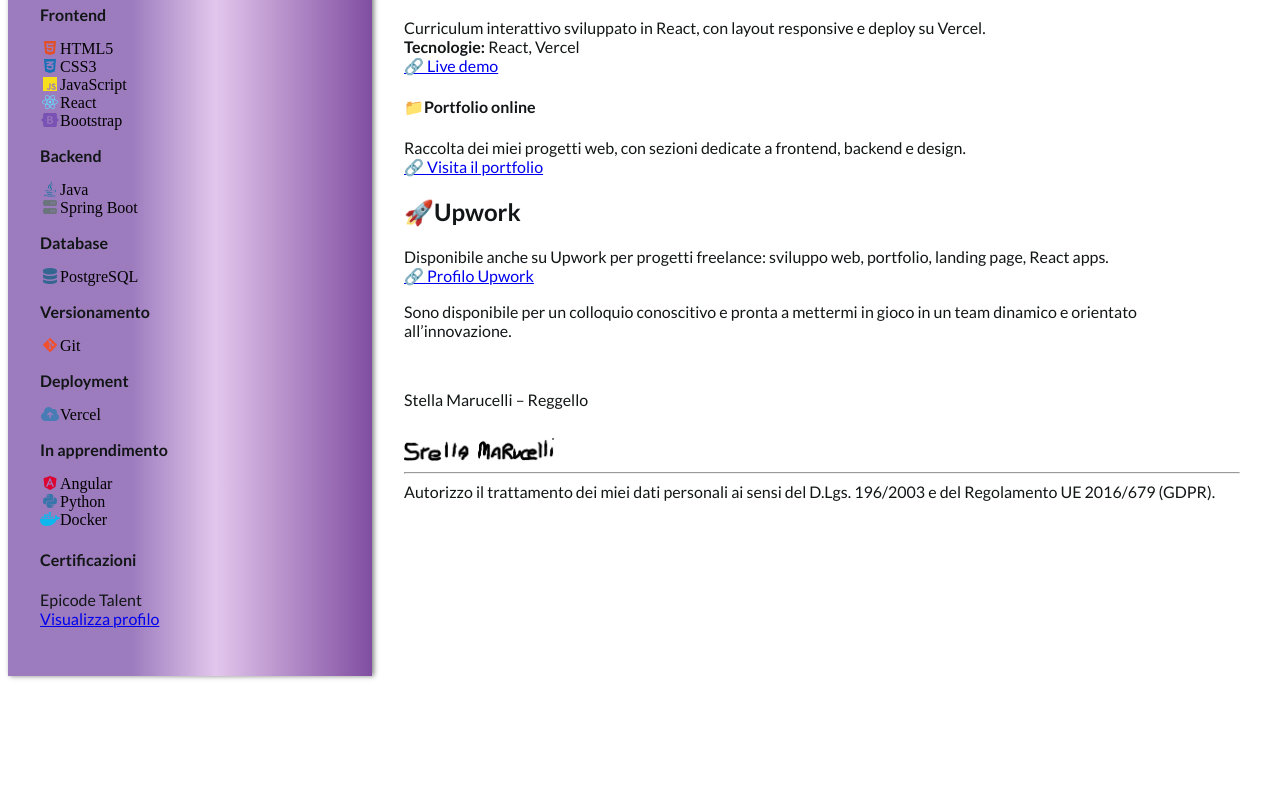
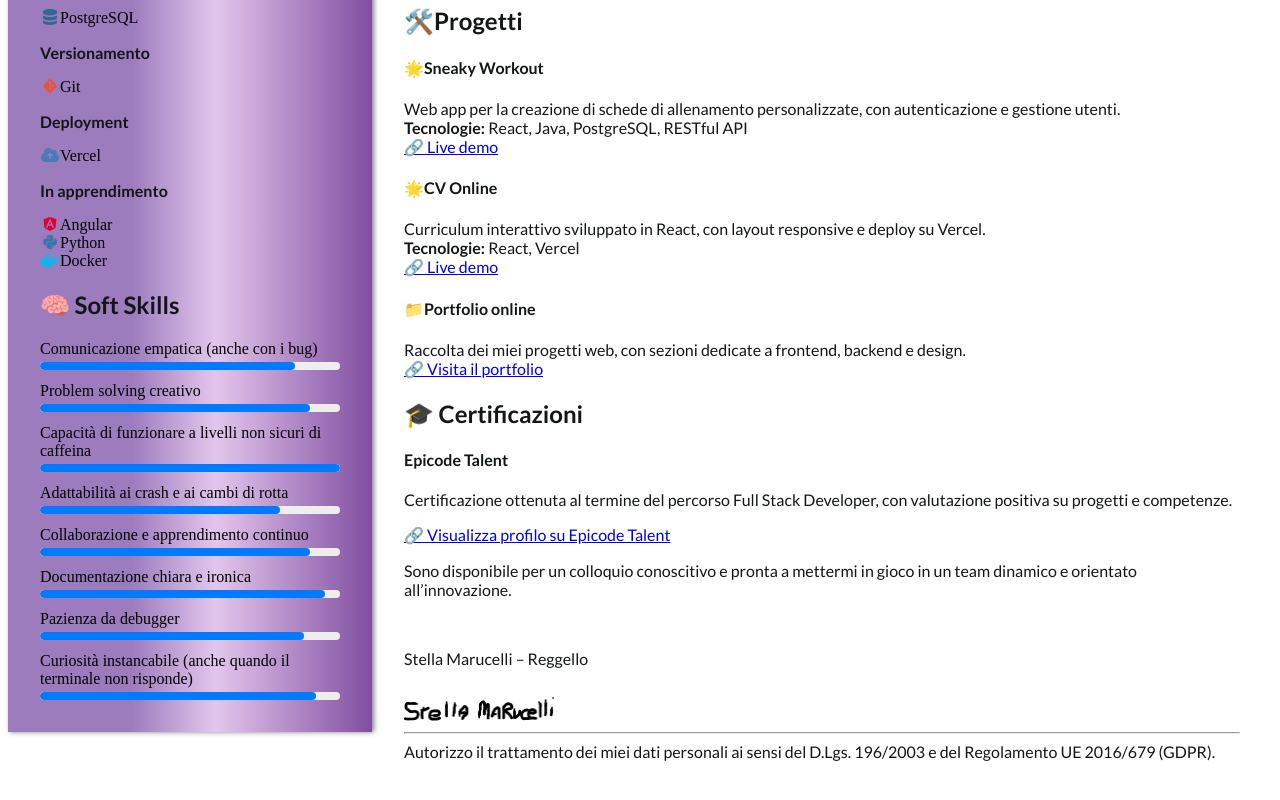
Before and after one commit to 11292-stella/cv-stella-marucelli, a React (Vite) app: page / in a window 1280 px wide. Shown: the part 1040-1840 px from the top of the page. Before the commit the page ends 1724 px from the top, so only its background shows below. Built offline with nearby package versions, Linux system fonts and the light colour scheme.

Commit message:
Primo commit

```diff
--- a/src/Cv.jsx
+++ b/src/Cv.jsx
@@ -74,15 +74,7 @@ const Cv = function () {
           </a>
         </p>
         {/* ... */}
-        <h2>Profilo</h2>
-        <p>
-          Sviluppatrice full stack con una forte passione per il design
-          funzionale e l’interazione utente. Dopo un percorso formativo
-          intensivo con Epicode, ho realizzato diversi progetti web che spaziano
-          dal frontend dinamico al backend in Java. Ogni progetto è stato
-          un’occasione per crescere, superare ostacoli e consolidare competenze
-          tecniche e creative
-        </p>
+
         <h2>Lingue</h2>
         <p>Inglese - base</p>
 
@@ -180,21 +172,62 @@ const Cv = function () {
               <i className="fab fa-docker" style={{ color: "#0db7ed" }}></i>
               <span>Docker</span>
             </div>
-          </div>
-
-          <div className="project">
-            <h4>Certificazioni</h4>
-            <p>
-              Epicode Talent
-              <br />
-              <a
-                href="https://talent.epicode.com/talent/549fd8c5-b132-433a-8a03-c38daf4a8960"
-                target="_blank"
-                rel="noopener noreferrer"
-              >
-                Visualizza profilo
-              </a>
-            </p>
+            <h2>🧠 Soft Skills</h2>
+            <div className="soft-skills">
+              <div className="skill">
+                <span>Comunicazione empatica (anche con i bug)</span>
+                <div className="bar">
+                  <div className="fill" style={{ width: "85%" }}></div>
+                </div>
+              </div>
+              <div className="skill">
+                <span>Problem solving creativo</span>
+                <div className="bar">
+                  <div className="fill" style={{ width: "90%" }}></div>
+                </div>
+              </div>
+              <div className="skill">
+                <span>
+                  Capacità di funzionare a livelli non sicuri di caffeina
+                </span>
+                <div className="bar">
+                  <div className="fill" style={{ width: "100%" }}></div>
+                </div>
+              </div>
+              <div className="skill">
+                <span>Adattabilità ai crash e ai cambi di rotta</span>
+                <div className="bar">
+                  <div className="fill" style={{ width: "80%" }}></div>
+                </div>
+              </div>
+              <div className="skill">
+                <span>Collaborazione e apprendimento continuo</span>
+                <div className="bar">
+                  <div className="fill" style={{ width: "90%" }}></div>
+                </div>
+              </div>
+              <div className="skill">
+                <span>Documentazione chiara e ironica</span>
+                <div className="bar">
+                  <div className="fill" style={{ width: "95%" }}></div>
+                </div>
+              </div>
+              <div className="skill">
+                <span>Pazienza da debugger</span>
+                <div className="bar">
+                  <div className="fill" style={{ width: "88%" }}></div>
+                </div>
+              </div>
+              <div className="skill">
+                <span>
+                  Curiosità instancabile (anche quando il terminale non
+                  risponde)
+                </span>
+                <div className="bar">
+                  <div className="fill" style={{ width: "92%" }}></div>
+                </div>
+              </div>
+            </div>
           </div>
         </div>
       </div>
@@ -202,6 +235,19 @@ const Cv = function () {
       <div className="cv-content">
         <h1>Stella Marucelli</h1>
         <h2>Junior Full Stack Developer</h2>
+        <h2>Profilo</h2>
+        <p>
+          Sviluppatrice full stack con background creativo e passione crescente
+          per il codice. <br />
+          Dopo un percorso intensivo con Epicode, ho affrontato ogni modulo come
+          una boss fight: frontend, backend, database, deployment, testato,
+          rotto e ricostruito. <br /> Ho realizzato progetti concreti, imparando
+          a cavarmela tra bug, documentazione e dosi non regolamentate di
+          caffeina. <br /> Continuo a studiare e sperimentare per trasformare
+          questa passione in una professione solida. <br /> Aperta a opportunità
+          in tutta Italia e pronta a trasferirmi. <br /> Cerco un team dove
+          crescere, contribuire e portare anche un po’ di ironia nel codice.
+        </p>
         <h2>🎓 Formazione</h2>
 
         <h4>Master Full Stack Developer – Epicode 📅 Gennaio – Agosto 2025</h4>
@@ -313,19 +359,22 @@ const Cv = function () {
           </p>
         </div>
 
-        <h2>🚀Upwork</h2>
-        <p>
-          Disponibile anche su Upwork per progetti freelance: sviluppo web,
-          portfolio, landing page, React apps.
-          <br />
+        <h2>🎓 Certificazioni</h2>
+        <div className="project">
+          <h4>Epicode Talent</h4>
+          <p>
+            Certificazione ottenuta al termine del percorso Full Stack
+            Developer, con valutazione positiva su progetti e competenze.
+          </p>
           <a
-            href="https://www.upwork.com/freelancers/~017c7f92020a737265"
+            href="https://talent.epicode.com/talent/549fd8c5-b132-433a-8a03-c38daf4a8960"
             target="_blank"
             rel="noopener noreferrer"
+            className="cert-link"
           >
-            🔗 Profilo Upwork
+            🔗 Visualizza profilo su Epicode Talent
           </a>
-        </p>
+        </div>
 
         <p>
           Sono disponibile per un colloquio conoscitivo e pronta a mettermi in
--- a/src/styles/cv.css
+++ b/src/styles/cv.css
@@ -91,3 +91,35 @@ h1 {
 .project {
   font-family: "Lato", sans-serif;
 }
+
+.soft-skills {
+  display: flex;
+  flex-direction: column;
+  gap: 12px;
+  margin-top: 1rem;
+}
+
+.skill {
+  display: flex;
+  flex-direction: column;
+}
+
+.skill span {
+  font-weight: 500;
+  margin-bottom: 4px;
+}
+
+.bar {
+  width: 100%;
+  height: 8px;
+  background-color: #eee;
+  border-radius: 4px;
+  overflow: hidden;
+}
+
+.fill {
+  height: 100%;
+  background-color: #007bff;
+  border-radius: 4px;
+  transition: width 0.6s ease;
+}
```
